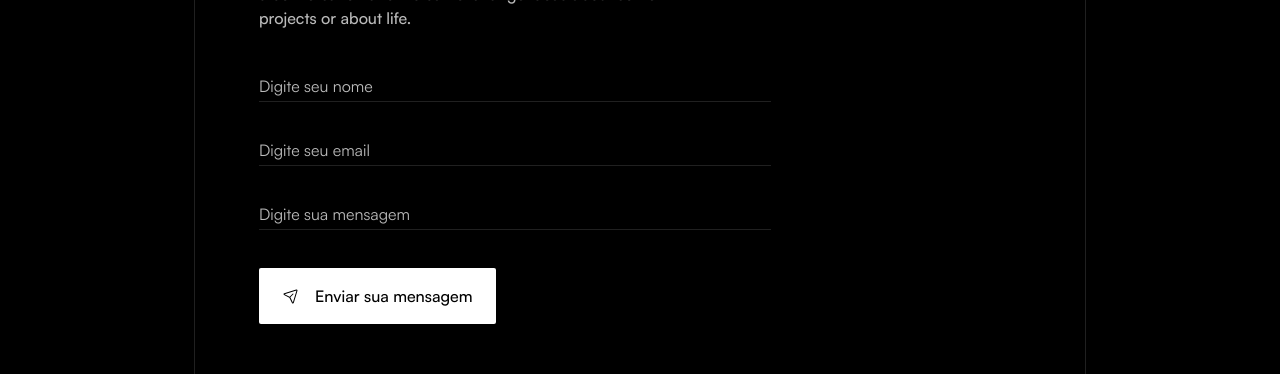
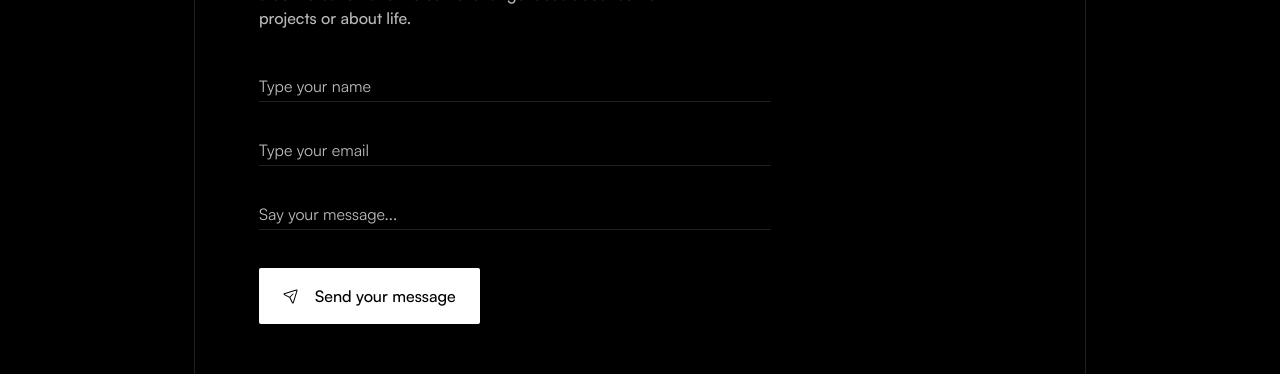
Before and after one commit to mesquita-dev/Portfolio, a Next.js app: page /about in a window 1280 px wide. Shown: the part 2189-2563 px from the top of the page. Built offline with nearby package versions, Linux system fonts and the light colour scheme.

Commit message:
feat: changin form

```diff
--- a/components/form/form.js
+++ b/components/form/form.js
@@ -1,4 +1,4 @@
-'use client'
+"use client";
 
 import { useForm } from "react-hook-form";
 import emailjs from "@emailjs/browser";
@@ -35,10 +35,10 @@ const Form = () => {
           {...register("name", {
             required: {
               value: true,
-                message: "Preencha o seu nome",
+              message: "Fill in your name",
             },
           })}
-            placeholder="Digite seu nome"
+          placeholder="Type your name"
           autoComplete="off"
           className="peer h-8 w-full bg-transparent border-b border-[#202020] text-white placeholder-transparent focus:outline-none focus:border-white mb-8 max-w-lg"
         />
@@ -46,7 +46,7 @@ const Form = () => {
           htmlFor="name"
           className="absolute left-0 -top-4 text-[#BABABA] cursor-pointer text-sm peer-placeholder-shown:text-base transition-all peer-placeholder-shown:text-[#BABABA] peer-placeholder-shown:top-1 peer-focus:-top-4 peer-focus:text-[#BABABA] peer-focus:text-sm"
         >
-            Digite seu nome
+          Type your name
         </label>
         <p className="text-red-500 -mt-7 mb-7">{errors.name?.message}</p>
       </div>
@@ -59,10 +59,10 @@ const Form = () => {
             pattern: {
               value:
                 /^[a-zA-Z0-9.!#$%&'*+/=?^_`{|}~-]+@[a-zA-z0-9-]+(?:\.[a-zA-Z0-9-]+)*$/,
-                message: "Email inválido.",
+              message: "Invalid email.",
             },
           })}
-            placeholder="Digite seu email"
+          placeholder="Type your email"
           autoComplete="off"
           className="peer h-8 w-full bg-transparent border-b border-[#202020] text-white placeholder-transparent focus:outline-none focus:border-white mb-8 max-w-lg"
         />
@@ -70,7 +70,7 @@ const Form = () => {
           htmlFor="email"
           className="absolute left-0 -top-4 text-[#BABABA] cursor-pointer text-sm peer-placeholder-shown:text-base transition-all peer-placeholder-shown:text-[#BABABA] peer-placeholder-shown:top-1 peer-focus:-top-4 peer-focus:text-[#BABABA] peer-focus:text-sm"
         >
-            Digite seu email
+          Type your email
         </label>
         <p className="text-red-500 -mt-7 mb-7">{errors.email?.message}</p>
       </div>
@@ -79,14 +79,14 @@ const Form = () => {
         <textarea
           id="message"
           {...register("message")}
-            placeholder="Digite sua mensagem..."
+          placeholder="Say your message..."
           className="peer h-8 w-full bg-transparent border-b border-[#202020] text-white placeholder-transparent focus:outline-none focus:border-white max-w-lg resize-none"
         />
         <label
           htmlFor="message"
           className="absolute left-0 -top-4 text-[#BABABA] cursor-pointer text-sm peer-placeholder-shown:text-base transition-all peer-placeholder-shown:text-[#BABABA] peer-placeholder-shown:top-1 peer-focus:-top-4 peer-focus:text-[#BABABA] peer-focus:text-sm break-words"
         >
-            Digite sua mensagem
+          Say your message...
         </label>
       </div>
 
@@ -96,7 +96,7 @@ const Form = () => {
         className="mt-8 flex items-center gap-4"
       >
         <PaperPlaneTilt />
-          Enviar sua mensagem
+        Send your message
       </Button>
     </form>
   );
```
Lines whose indentation alone changed are shown as unchanged.
